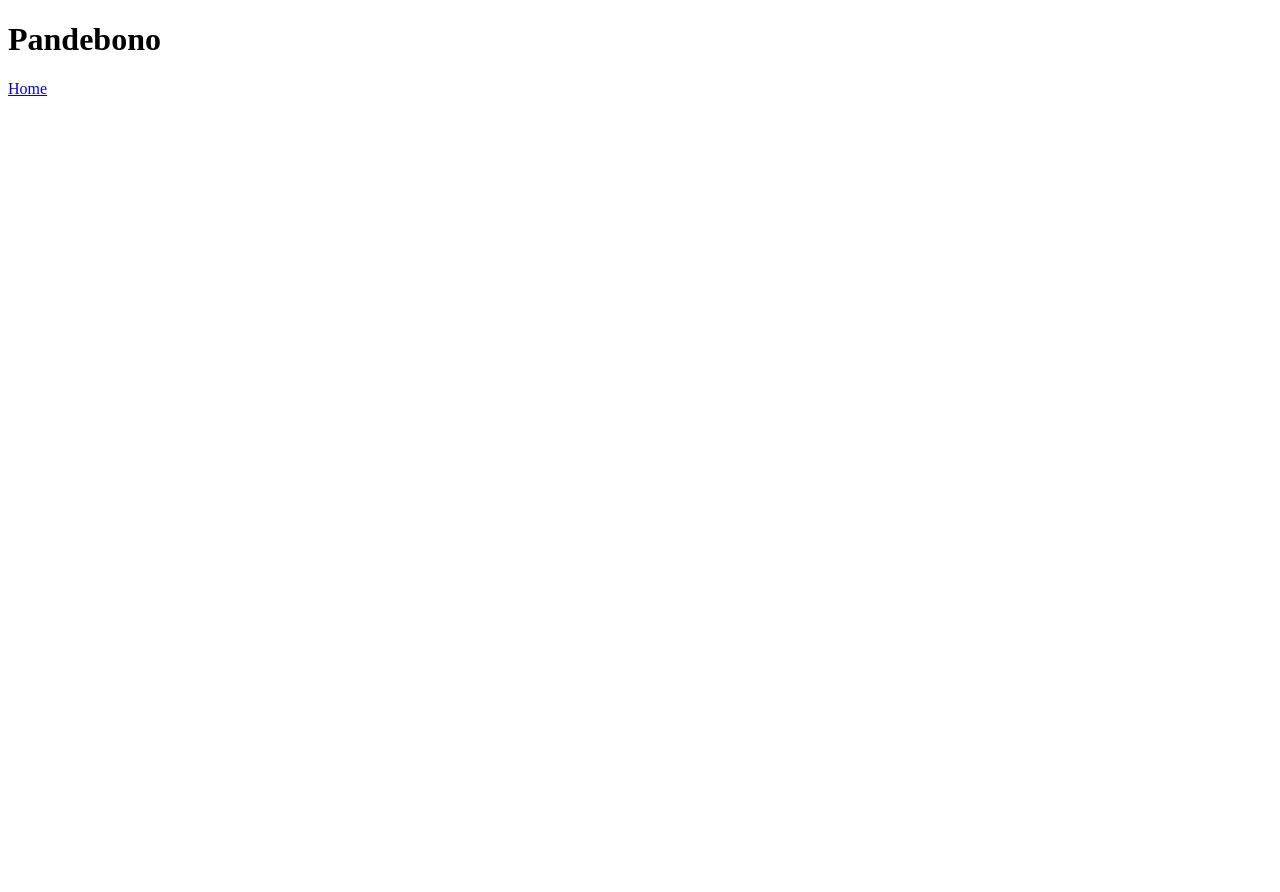
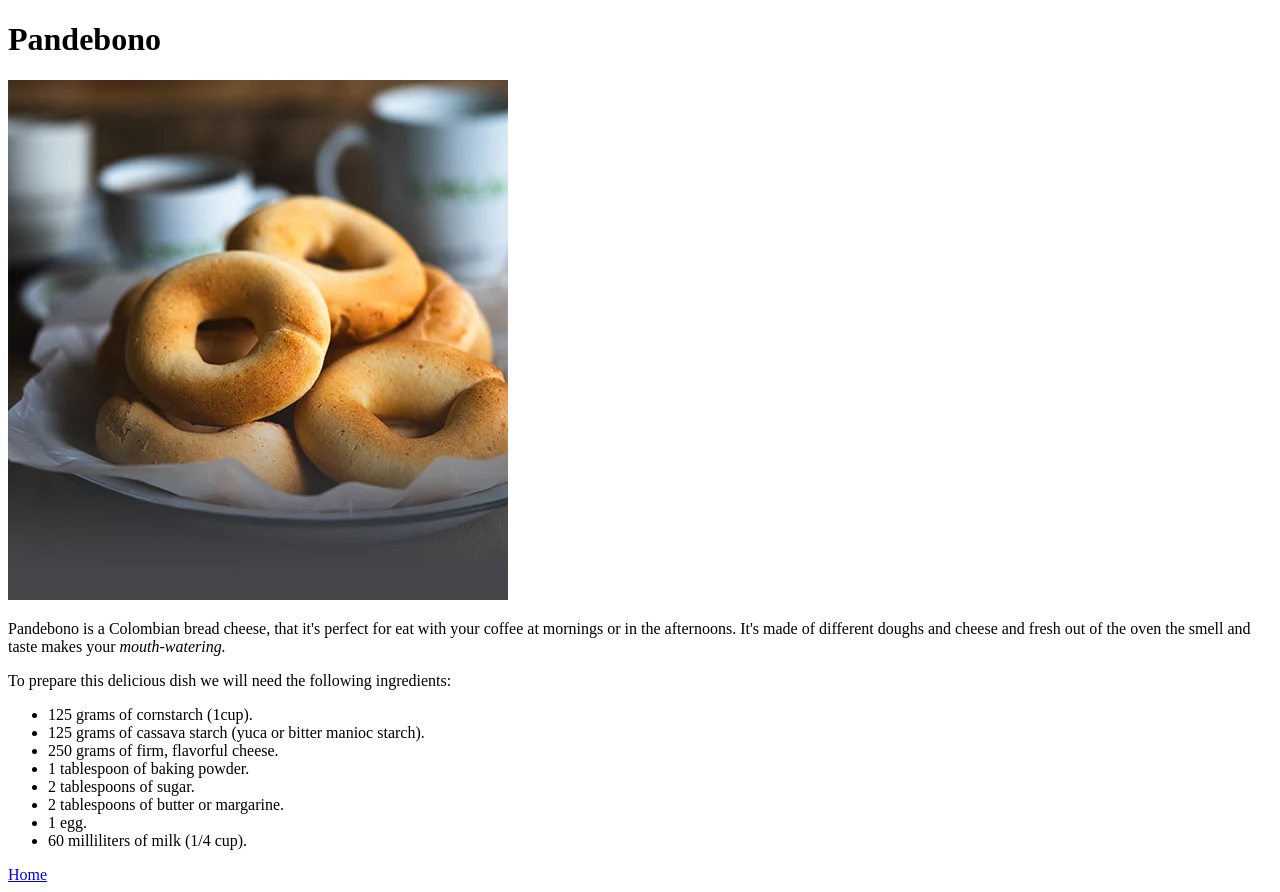
Before and after one commit to Camilo-Garcia/odin-recipes, a plain HTML site: page recipes/pandebono.html in a window 1280 px wide. Before the commit the page ends 800 px from the top, so only its background shows below. Drawn offline with Linux system fonts and the light colour scheme.

Commit message:
Adding of an image in code line 10 and creating or unordered list in code line 17

```diff
--- a/recipes/pandebono.html
+++ b/recipes/pandebono.html
@@ -7,6 +7,23 @@
 </head>
 <body>
     <h1>Pandebono</h1>
+
+    <img src="../images/pandebono-valluno-tradicional-el-molino-cali.png" alt="Picture of a pandebono valluno">
+
+    <p>Pandebono is a Colombian bread cheese, that it's perfect for eat with your coffee at mornings or in the afternoons.
+    It's made of different doughs and cheese and fresh out of the oven the smell and taste makes your <em>mouth-watering.</em> </p>
+    <p>To prepare this delicious dish we will need the following ingredients:</p>
+
+    <ul>
+        <li>125 grams of cornstarch (1cup).</li>
+        <li>125 grams of cassava starch (yuca or bitter manioc starch).</li>
+        <li>250 grams of firm, flavorful cheese.</li>
+        <li>1 tablespoon of baking powder.</li>
+        <li>2 tablespoons of sugar.</li>
+        <li>2 tablespoons of butter or margarine.</li>
+        <li>1 egg.</li>
+        <li>60 milliliters of milk (1/4 cup).</li>
+    </ul>
     <a href="../index.html">Home</a>
 </body>
 </html>
```
